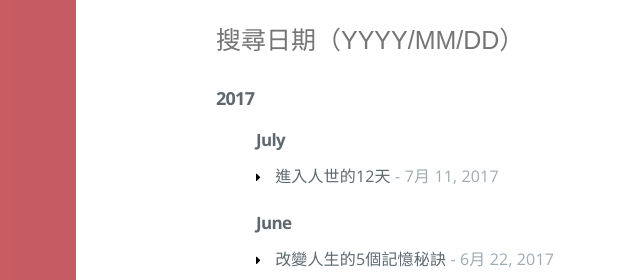
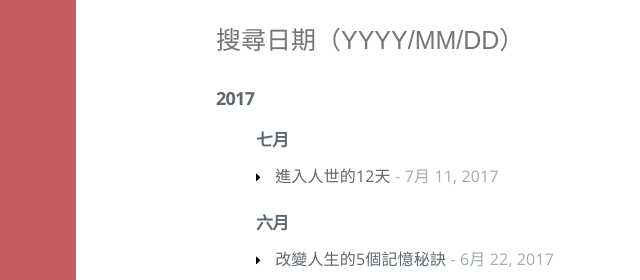
Before and after one commit to DouglasWu/douglaswu-blog, a plain HTML site: page all-archives/index.html in a window 1280 px wide. Shown: the top 280 px of the page, 174-814 px from the left. Drawn offline with Linux system fonts and the light colour scheme.

Commit message:
Site updated: 2017-07-11 02:06:48

```diff
--- a/all-archives/index.html
+++ b/all-archives/index.html
@@ -171,7 +171,7 @@
 
                 <ul class="archive-posts archive-month" data-date="201707">
                     <h5 class="archive-title">
-                        <a class="link-unstyled" href="/archives/2017/07">July</a>
+                        <a class="link-unstyled" href="/archives/2017/07">七月</a>
                     </h5>
 
 
@@ -189,7 +189,7 @@
 
                 <ul class="archive-posts archive-month" data-date="201706">
                     <h5 class="archive-title">
-                        <a class="link-unstyled" href="/archives/2017/06">June</a>
+                        <a class="link-unstyled" href="/archives/2017/06">六月</a>
                     </h5>
 
 
```
Also changed, not shown: 1 other file.
